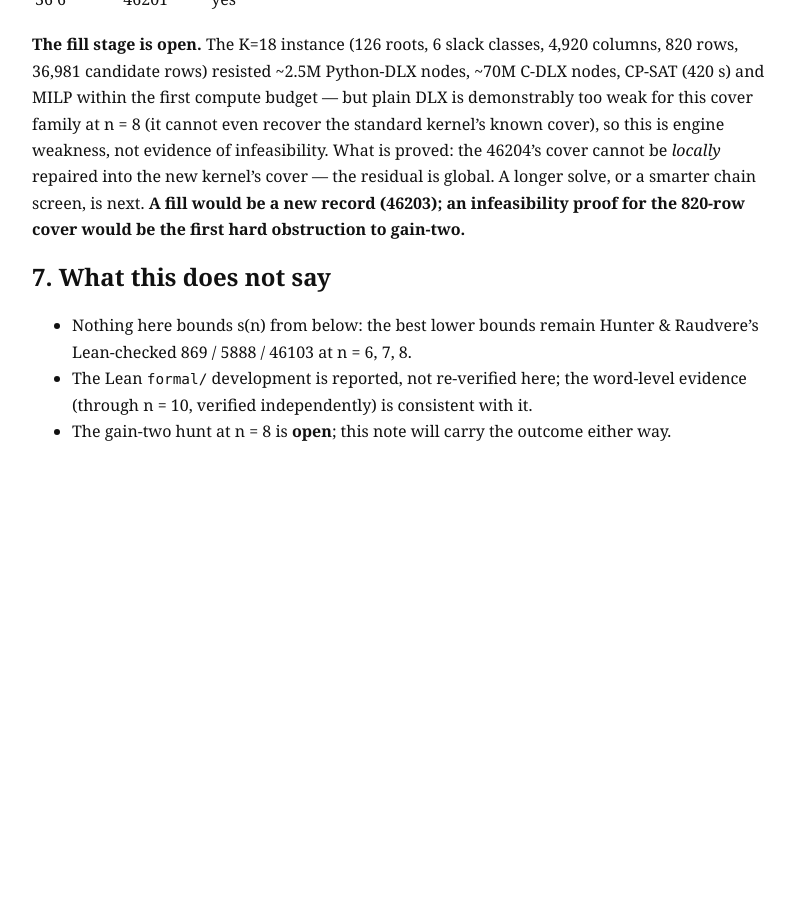
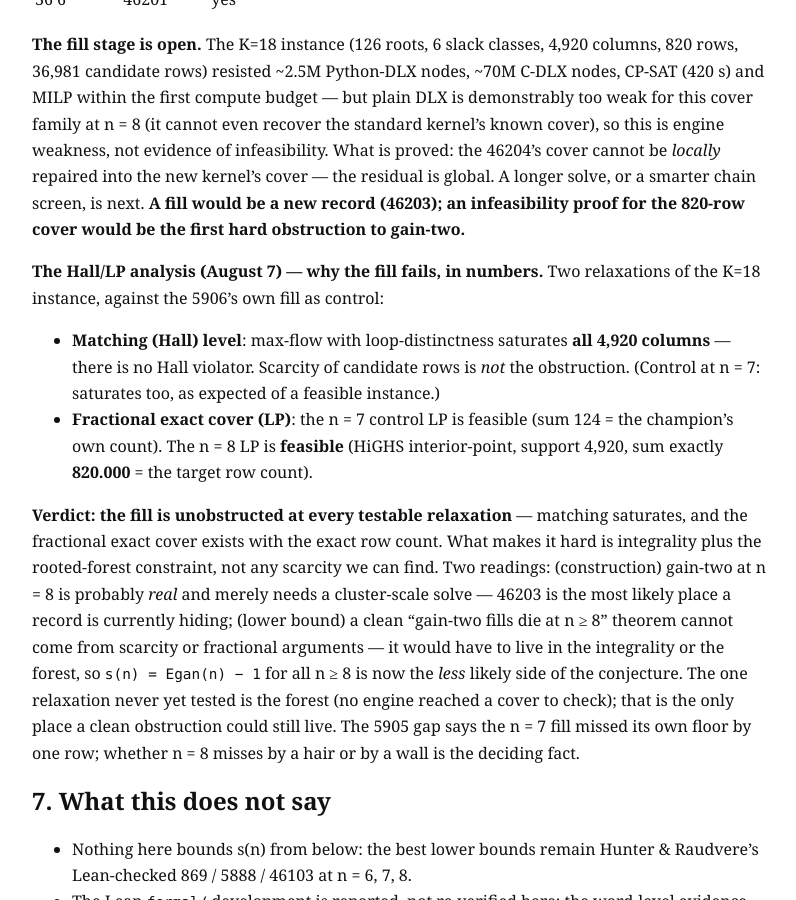
Before and after one commit to levkropp/superperm, a Jekyll site: the page built from docs/notes/gain_one_kernel.md, in a window 1280 px wide and 900 px high, scrolled down 3442 px. Shown: the whole window, without its empty margins (240-1036 px from the left). Built offline with Jekyll 4.4.1, drawn with Linux system fonts in a browser that asks for light colours; before the commit the page ends 3927 px from its top, so only the background shows below that.

Commit message:
The K=18 fill is Hall-clean and LP-feasible: the obstruction is integrality+forest
Hall/LP analysis of the gain-two fill instance (4920 columns, 36981
candidate rows), against the 5906's own fill as control:
- max-flow with loop-distinctness saturates all 4920 columns: no Hall
  violator, no scarcity of candidate rows anywhere
- the fractional exact cover EXISTS (HiGHS ipm, support 4920, sum exactly
  820.000 = the target row count); the n=7 control LP is feasible too
So the fill's difficulty is integral + rooted-forest, not any testable
scarcity: gain-two at n=8 is probably real and merely needs a
cluster-scale solve; and a 'gain-two fills die at n>=8' theorem cannot
come from scarcity arguments.  The forest constraint is the one
relaxation never yet tested.

```diff
--- a/docs/notes/gain_one_kernel.md
+++ b/docs/notes/gain_one_kernel.md
@@ -176,6 +176,33 @@ the residual is global. A longer solve, or a smarter chain screen, is next.
 **A fill would be a new record (46203); an infeasibility proof for the
 820-row cover would be the first hard obstruction to gain-two.**
 
+**The Hall/LP analysis (August 7) — why the fill fails, in numbers.** Two
+relaxations of the K=18 instance, against the 5906's own fill as control:
+
+- **Matching (Hall) level**: max-flow with loop-distinctness saturates
+  **all 4,920 columns** — there is no Hall violator. Scarcity of candidate
+  rows is *not* the obstruction. (Control at n = 7: saturates too, as
+  expected of a feasible instance.)
+- **Fractional exact cover (LP)**: the n = 7 control LP is feasible (sum
+  124 = the champion's own count). The n = 8 LP is **feasible** (HiGHS
+  interior-point, support 4,920, sum exactly **820.000** = the target row
+  count).
+
+**Verdict: the fill is unobstructed at every testable relaxation** —
+matching saturates, and the fractional exact cover exists with the exact
+row count. What makes it hard is integrality plus the rooted-forest
+constraint, not any scarcity we can find. Two readings: (construction)
+gain-two at n = 8 is probably *real* and merely needs a cluster-scale
+solve — 46203 is the most likely place a record is currently hiding;
+(lower bound) a clean "gain-two fills die at n ≥ 8" theorem cannot come
+from scarcity or fractional arguments — it would have to live in the
+integrality or the forest, so `s(n) = Egan(n) − 1` for all n ≥ 8 is now
+the *less* likely side of the conjecture. The one relaxation never yet
+tested is the forest (no engine reached a cover to check); that is the
+only place a clean obstruction could still live.
+The 5905 gap says the n = 7 fill missed its own floor by one row; whether
+n = 8 misses by a hair or by a wall is the deciding fact.
+
 ## 7. What this does not say
 
 - Nothing here bounds s(n) from below: the best lower bounds remain
```
